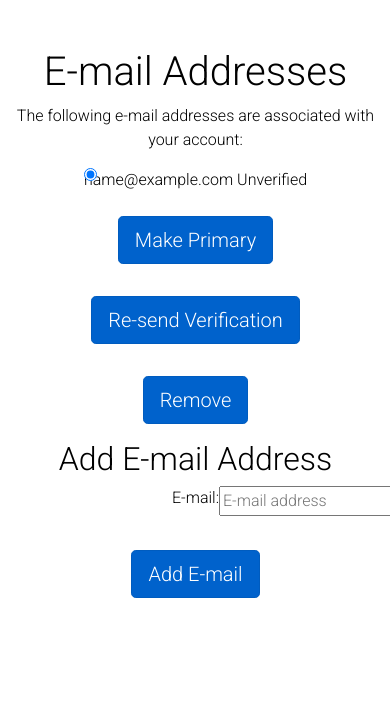
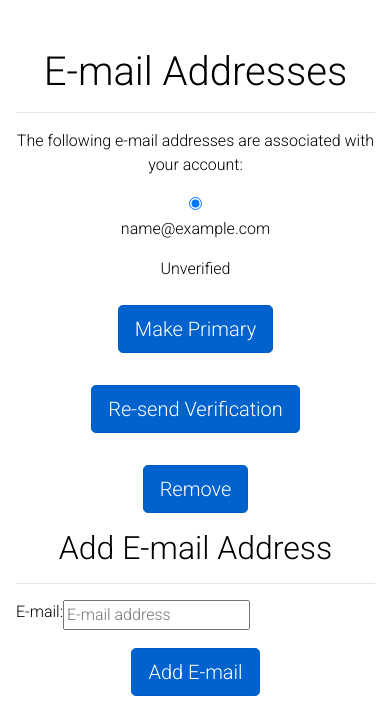
Before and after one commit to jdhernandezS1/CI_PP5_E_COM, a Django app: page /accounts/email/ in a window 390 px wide; the page is wider, and only the part inside the window is pictured. Shown: the part 122-844 px from the top of that part. Run offline with Django 3.2, Linux system fonts and the light colour scheme; the visitor is signed in with stand-in values (Sample User, id 1); data comes from the database, SQL or seed files in the repository; some libraries are stand-ins or nearby versions; some web fonts are replaced.

Commit message:
Templates Responsive design

```diff
--- a/e_comm/settings.py
+++ b/e_comm/settings.py
@@ -240,4 +240,3 @@ STANDARD_DELIVERY_PERCENTAGE = 20
 STRIPE_CURRENCY = "chf"
 STRIPE_PUBLIC_KEY = os.environ.get('STRIPE_PUBLIC_KEY')
 STRIPE_SECRET_KEY = os.environ.get('STRIPE_SECRET_KEY')
-    #
--- a/templates/allauth/account/email.html
+++ b/templates/allauth/account/email.html
@@ -8,6 +8,8 @@
 <div class="container pt-5 pl-3 text-center  text-sm-left w-100">
 
   <h1>{% trans "E-mail Addresses" %}</h1>
+  <hr>
+
   {% if user.emailaddress_set.all %}
   <p>{% trans 'The following e-mail addresses are associated with your account:' %}</p>
 
@@ -16,14 +18,14 @@
     <fieldset class="blockLabels">
 
       {% for emailaddress in user.emailaddress_set.all %}
-      <div class="ctrlHolder">
+      <div class="ctrlHolder container">
         <label for="email_radio_{{forloop.counter}}" class="{% if emailaddress.primary %}primary_email{%endif%}">
 
-          <input id="email_radio_{{forloop.counter}}" type="radio" name="email"
+          <input id="email_radio_{{forloop.counter}}" type="radio" name="email" class="position-static"
             {% if emailaddress.primary or user.emailaddress_set.count == 1 %}checked="checked" {%endif %}
-            value="{{emailaddress.email}}" />
+            value="{{emailaddress.email}}">
 
-          {{ emailaddress.email }}
+          <p class="">{{ emailaddress.email }}</p>
           {% if emailaddress.verified %}
           <span class="verified">{% trans "Verified" %}</span>
           {% else %}
@@ -55,11 +57,15 @@
 
   {% if can_add_email %}
   <h2>{% trans "Add E-mail Address" %}</h2>
+  <hr>
 
   <form method="post" action="{% url 'account_email' %}" class="add_email">
-    {% csrf_token %}
-    {{ form.as_p }}
-    <button name="action_add" class="btn btn-primary btn-lg active m-3" type="submit">{% trans "Add E-mail" %}</button>
+    <div class="container row">
+      {% csrf_token %}
+      {{ form.as_p }}
+    </div>
+    <button name="action_add" class="btn btn-primary btn-lg active mx-auto position-static"
+      type="submit">{% trans "Add E-mail" %}</button>
   </form>
   {% endif %}
 </div>
--- a/templates/allauth/account/login.html
+++ b/templates/allauth/account/login.html
@@ -6,9 +6,9 @@
 {% block head_title %}{% trans "Sign In" %}{% endblock %}
 
 {% block content %}
-<div class="container h-100 text-black text-center py-5 pl-3 text-sm-left w-100">
+<div class="container h-100 text-black text-center py-5 pl-0 text-sm-left w-100">
   <h1>{% trans "Sign In" %}</h1>
-
+  <hr>
   {% get_providers as socialaccount_providers %}
 
   {% if socialaccount_providers %}
@@ -35,12 +35,14 @@
 
   <form class="login" method="POST" action="{% url 'account_login' %}">
     {% csrf_token %}
+    <div class="container position-static form-group col mx-auto text-left">
       {{ form.as_p }}
       {% if redirect_field_value %}
       <input type="hidden" name="{{ redirect_field_name }}" value="{{ redirect_field_value }}" />
       {% endif %}
       <a class="button secondaryAction" href="{% url 'account_reset_password' %}">{% trans "Forgot Password?" %}</a>
       <button class="primaryAction btn btn-primary btn-lg active" type="submit">{% trans "Sign In" %}</button>
+    </div>
   </form>
 </div>
 {% endblock %}
```
Lines whose indentation alone changed are shown as unchanged.
